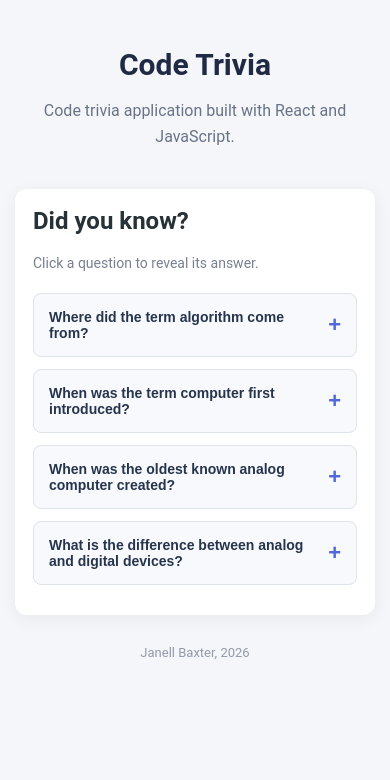
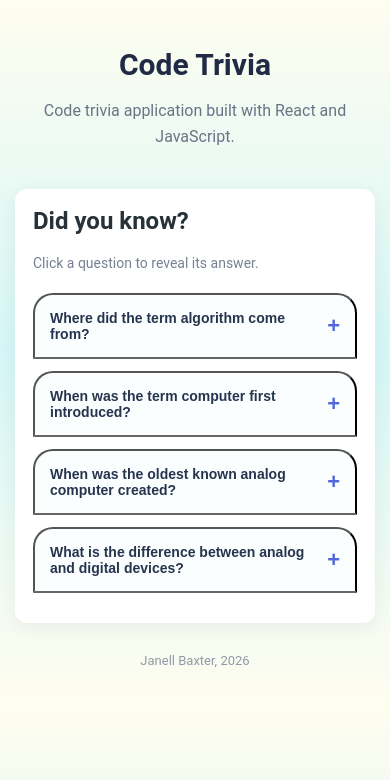
Before and after one commit to janell-baxter/CodeTrivia, a React (Vite) app: page / in a window 390 px wide. Shown: the top 780 px of the page. Built offline with nearby package versions, Linux system fonts and the light colour scheme.

Commit message:
Refactor App.css for improved styling and responsiveness
Updated styles for body, question, and answer elements. Enhanced hover and focus effects for better user interaction.

```diff
--- a/src/App.css
+++ b/src/App.css
@@ -12,7 +12,8 @@ body {
     "wdth" 100;
 
     margin: 0;
-    background-color: #f4f6fa;
+    background: #FFFDF0;
+    background: linear-gradient(180deg,rgba(255, 253, 240, 1) 0%, rgba(213, 246, 247, 1) 50%, rgba(255, 253, 240, 1) 100%);
     color: #263238;
 }
 
@@ -30,7 +31,7 @@ body {
 }
 
 .label {
-    color: #5267d9;
+    color: #5267D9;
     font-size: 12px;
     font-weight: bold;
     letter-spacing: 2px;
@@ -39,7 +40,7 @@ body {
 .header h1 {
     font-size: 38px;
     margin: 12px 0;
-    color: #202a44;
+    color: #202A44;
 }
 
 .header p {
@@ -79,10 +80,10 @@ body {
     width: 100%;
     padding: 18px;
 
-    border: 1px solid #dfe3ec;
-    border-radius: 8px;
+    border-bottom: 2px solid #666;
+    border-radius: 20px 20px 0px 0px;
 
-    background-color: #f8f9fc;
+    background-color: #FAFEFF;
     color: #26344d;
 
     font-size: 15px;
@@ -95,26 +96,29 @@ body {
 }
 
 .question:hover {
-    background-color: #e9edff;
+    background-color: #EDDD53;
 }
 
 .question:focus-visible {
-    outline: 3px solid #5267d9;
+    background-color: #90DEB1;
+    border-bottom: 2px solid #90DEB1;
+    outline: 3px solid #5267D9;
     outline-offset: 3px;
 }
 
 .icon {
     font-size: 22px;
-    color: #5267d9;
+    color: #5267D9;
 }
 
 .answer {
     padding: 18px;
 
-    background-color: #eef1ff;
-    border-left: 4px solid #5267d9;
+    background-color: #FAFEFF;
+    border-bottom: 2px solid #666;
+    border-radius: 0px 0px 20px 20px;
 
-    color: #46516a;
+    color: #46516A;
     line-height: 1.7;
 
     animation: appear 0.2s ease;
@@ -135,7 +139,7 @@ body {
 footer {
     text-align: center;
     margin-top: 30px;
-    color: #9299a8;
+    color: #9299A8;
     font-size: 13px;
 }
 
```
